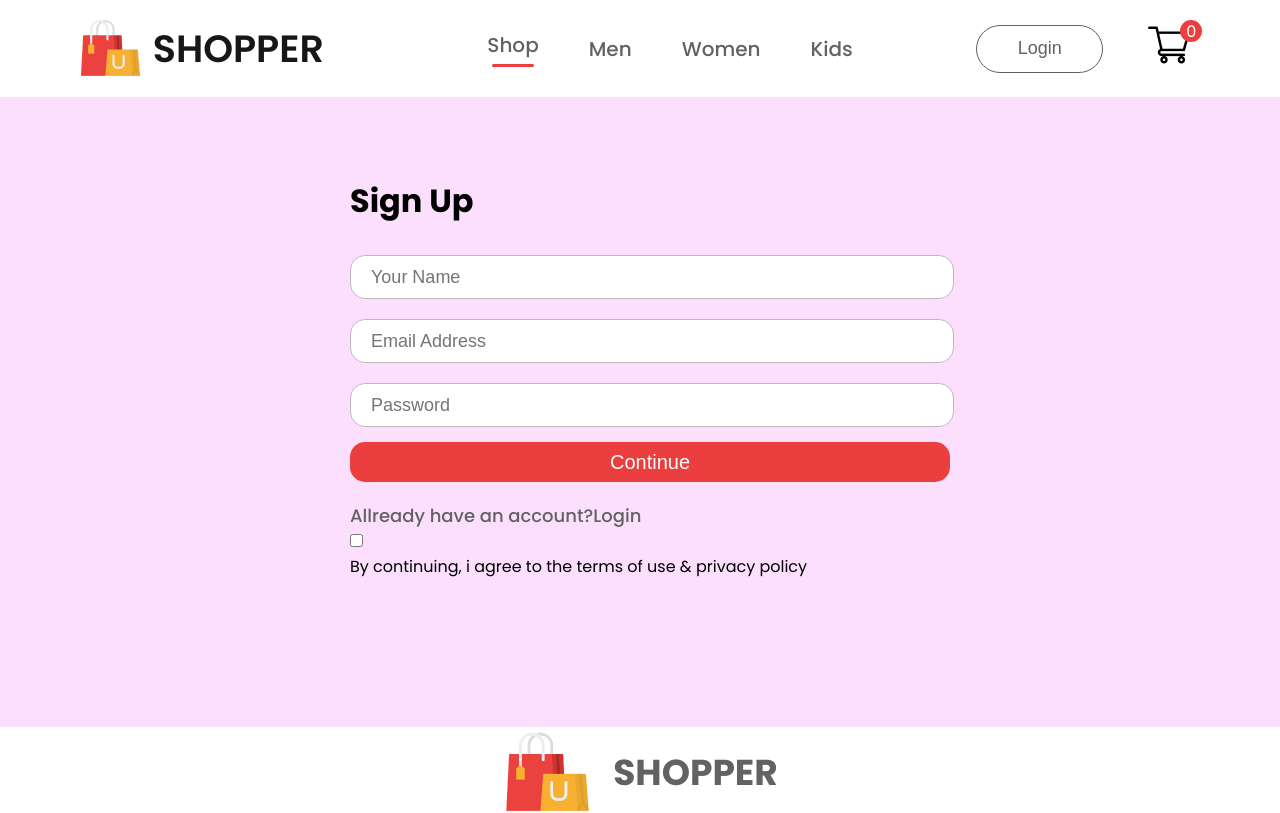
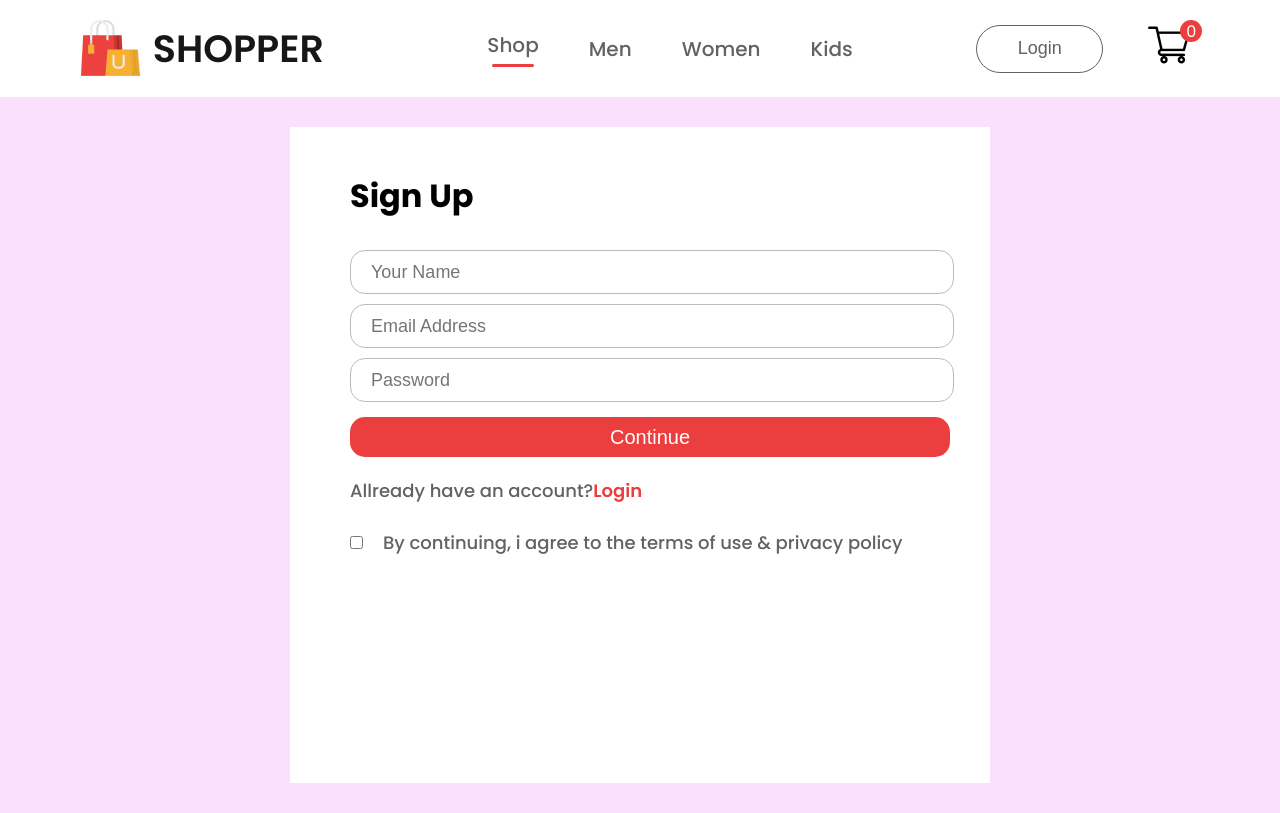
Before and after one commit to Anjali331997/E-commerce-MERN-Stack, a React (Create React App) app in the folder frontend/: page /login in a window 1280 px wide. Shown: the top 813 px of the page. Built offline with nearby package versions, Linux system fonts and the light colour scheme; the HTML template or start-up script is replaced by a standard one.

Commit message:
adding the css and removing css error for loginsignup div

```diff
--- a/frontend/src/pages/CSS/loginSignup.css
+++ b/frontend/src/pages/CSS/loginSignup.css
@@ -1,26 +1,27 @@
 .loginsignup{
     width: 100%;
-    height: 75vh;
+    height: 90vh;
     background: var(--white-bg);
     padding-top: 30px;
 }
 
 .loginsignup-container{
     width: 580px;
-    height: 600px;
-    background-color: var(white);
+    height: 80%;
+    background-color: var(--white);
     margin: auto;
     padding: 40px 60px;
+    /* border: 1px solid black; */
 }
 
 .loginsignup-container h1{
-    margin: 10px 0px;
+    margin: 5px 0px;
 }
 
 .loginsignup-fields{
     display: flex;
     flex-direction: column;
-    gap: 20px;
+    gap: 10px;
     margin-top: 30px;
 }
 
@@ -53,3 +54,21 @@
     font-size: 18px;
     font-weight: 500;
 }
+.loginsignup-login span{
+    color: var(--red);
+    font-weight: 600;
+    cursor: pointer;
+}
+.loginsignup-login span:hover{
+    text-decoration: underline;
+    text-decoration-color: var(--red);
+}
+.loginsignup-agree{
+    display: flex;
+    align-items: center;
+    margin-top: 25px;
+    gap: 20px;
+    color: var(--grey);
+    font-size: 18px;
+    font-weight: 500;
+}
```
